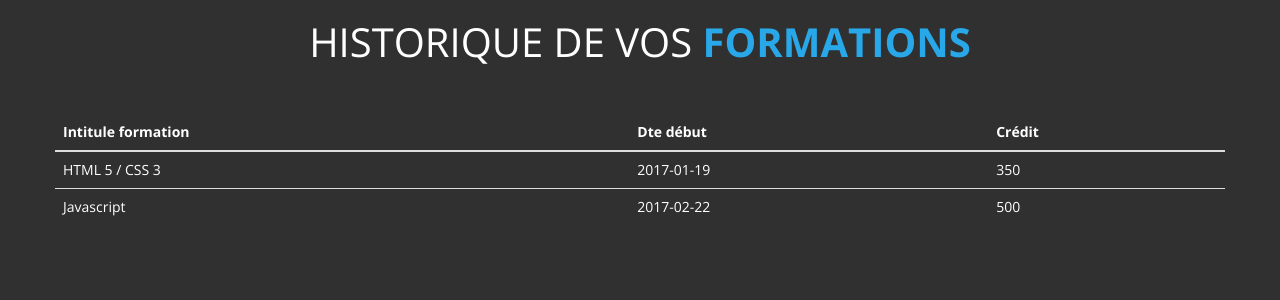
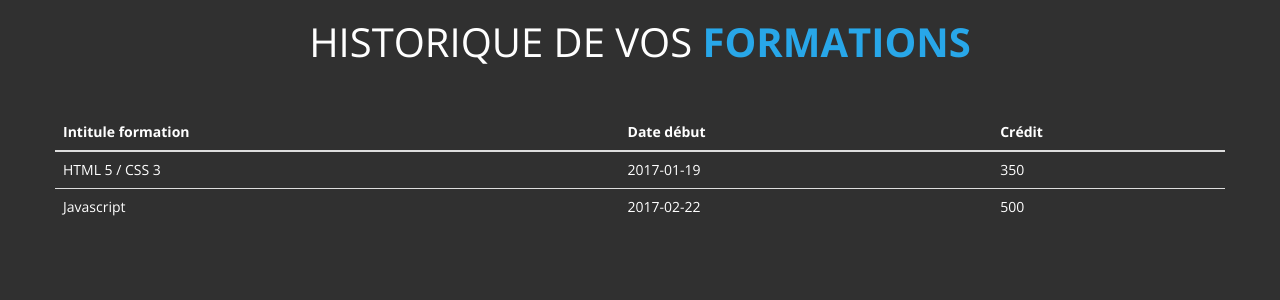
Before and after one commit to kkrane/projet_bts, a PHP site: page /index.php?p=historique in a window 1280 px wide. Shown: the part 70-370 px from the top of the page. Run offline with PHP 8.4, Linux system fonts and the light colour scheme; a user stored in the database is signed in; data comes from the database, SQL or seed files in the repository.

Commit message:
Oubli d'un caractère

```diff
--- a/views/historique.php
+++ b/views/historique.php
@@ -12,7 +12,7 @@
                       <thead class="thead-inverse">
                         <tr>
                           <th>Intitule formation</th>
-                          <th>Dte début</th>
+                          <th>Date début</th>
                           <th>Crédit</th>
                         </tr>
                       </thead>
```
